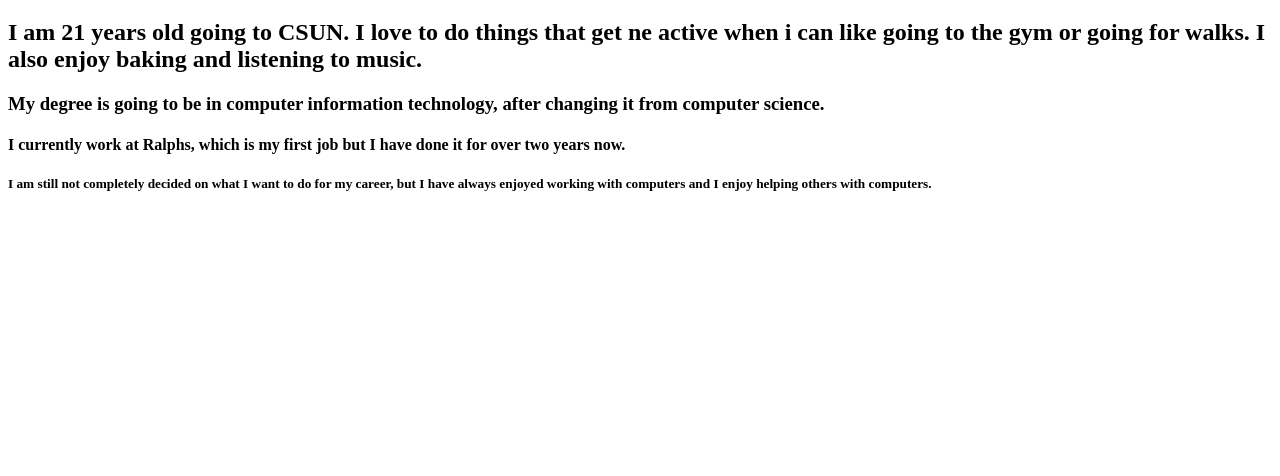
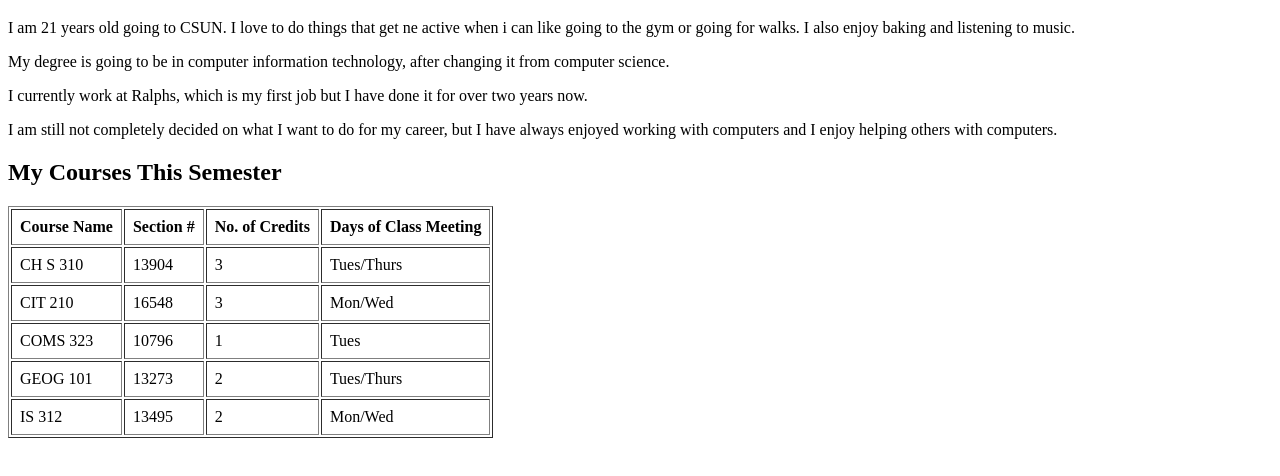
Before and after one commit to minibranch/minibranch.github.io, a plain HTML site: page index.html in a window 1280 px wide. Shown: the part 298-774 px from the top of the page. Drawn offline with Linux system fonts and the light colour scheme.

Commit message:
Update index.html

```diff
--- a/index.html
+++ b/index.html
@@ -6,11 +6,59 @@
   <body>
    <img src="IMG_1343.jpeg" width="300">
     <h1>Ryan Boener</h1>
-    <h2>I am 21 years old going to CSUN. I love to do things that get ne active when i can like
-    going to the gym or going for walks. I also enjoy baking and listening to music.</h2>
-    <h3>My degree is going to be in computer information technology, after changing it from computer science.</h3>
-    <h4>I currently work at Ralphs, which is my first job but I have done it for over two years now.</h4>
-    <h5>I am still not completely decided on what I want to do for my career, but I have always enjoyed working with
-    computers and I enjoy helping others with computers.</h5>
+    <p>I am 21 years old going to CSUN. I love to do things that get ne active when i can like
+    going to the gym or going for walks. I also enjoy baking and listening to music.</p>
+    <p>My degree is going to be in computer information technology, after changing it from computer science.</p>
+    <p>I currently work at Ralphs, which is my first job but I have done it for over two years now.</p>
+    <p>I am still not completely decided on what I want to do for my career, but I have always enjoyed working with
+    computers and I enjoy helping others with computers.</p>
+
+    <h2>My Courses This Semester</h2>
+
+<table border="1" cellpadding="8">
+  <tr>
+    <th><b>Course Name</b></th>
+    <th><b>Section #</b></th>
+    <th><b>No. of Credits</b></th>
+    <th><b>Days of Class Meeting</b></th>
+  </tr>
+
+  <tr>
+    <td>CH S 310</td>
+    <td>13904</td>
+    <td>3</td>
+    <td>Tues/Thurs</td>
+  </tr>
+
+  <tr>
+    <td>CIT 210</td>
+    <td>16548</td>
+    <td>3</td>
+    <td>Mon/Wed</td>
+  </tr>
+
+  <tr>
+    <td>COMS 323</td>
+    <td>10796</td>
+    <td>1</td>
+    <td>Tues</td>
+  </tr>
+
+  <tr>
+    <td>GEOG 101</td>
+    <td>13273</td>
+    <td>2</td>
+    <td>Tues/Thurs</td>
+  </tr>
+
+  <tr>
+    <td>IS 312</td>
+    <td>13495</td>
+    <td>2</td>
+    <td>Mon/Wed</td>
+  </tr>
+
+</table>
+
   </body>
 </html>
```
